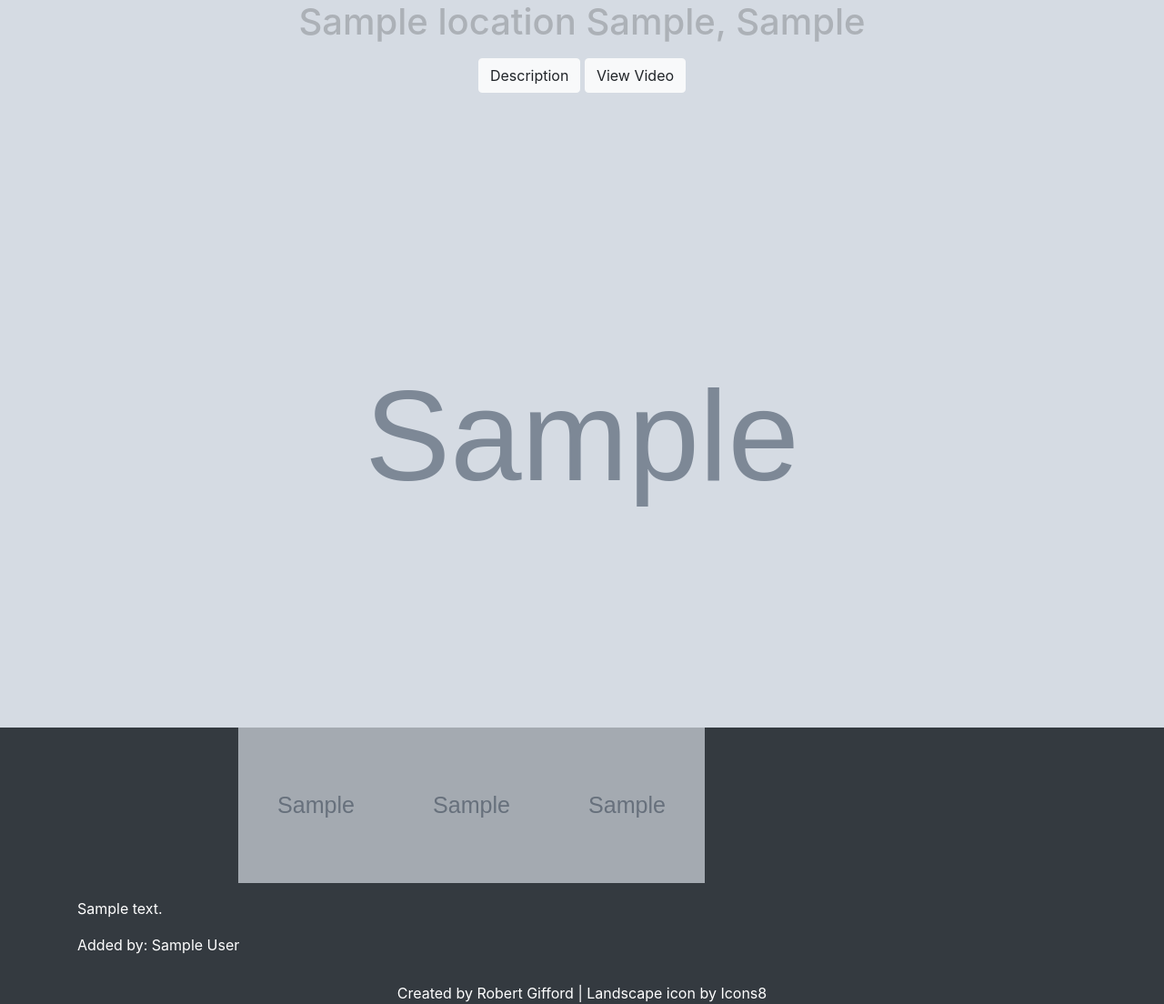
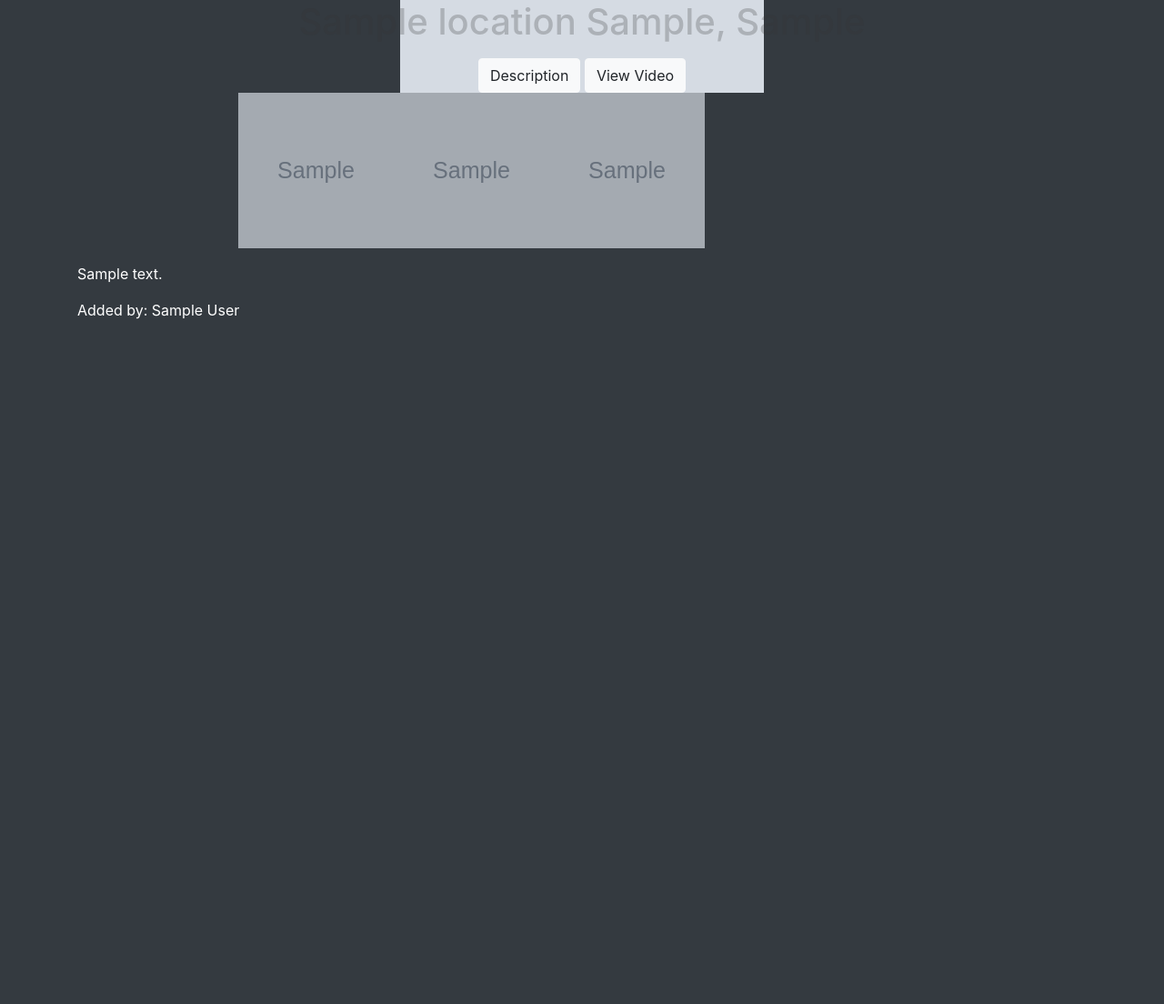
Before and after one commit to BobbyGifford/AncientArchitectureDjango, a Django app: page /locations/1 in a window 1280 px wide. Shown: the part 56-1160 px from the top of the page at 91% size. After the commit the page ends 407 px from the top, so only its background shows below. Run offline with Django 3.2, Linux system fonts and the light colour scheme; tables that the repository leaves empty hold one stand-in row (values such as "Sample post"); grey boxes marked "Sample" are stand-in pictures; some libraries are stand-ins or nearby versions.

Commit message:
changed gallery.

```diff
--- a/AncientArchitecture/static/css/style.css
+++ b/AncientArchitecture/static/css/style.css
@@ -10,9 +10,10 @@
 }
 
 .location-feature {
-    min-height: 100vh;
     position: relative;
     color: rgba(51, 51, 51, 0.5);
+    background-size: cover;
+    width: 100%;
 }
 
 
--- a/templates/base.html
+++ b/templates/base.html
@@ -19,7 +19,7 @@
 
     <title>Lost Ancient Knowledge</title>
 </head>
-<body>
+<body class="bg-dark">
 
 {# Navbar #}
 {% include 'partials/_navbar.html' %}
@@ -29,10 +29,10 @@
 
 {% endblock %}
 
-<footer class="bg-dark text-center text-white">Created by Robert Gifford | <a class="text-white"
-                                                                              href="https://icons8.com/icon/12288/landscape">Landscape
-    icon by Icons8</a>
-</footer>
+{#<footer class="bg-dark text-center text-white">Created by Robert Gifford | <a class="text-white"#}
+{#                                                                              href="https://icons8.com/icon/12288/landscape">Landscape#}
+{#    icon by Icons8</a>#}
+{#</footer>#}
 
 
 <script src="{% static 'js/jquery-3.3.1.min.js' %}"></script>
--- a/templates/locations/location.html
+++ b/templates/locations/location.html
@@ -5,7 +5,7 @@
 {% block content %}
     {% if location.main_image %}
         <div class="location-feature"
-             style="background: url({{ location.main_image.url }}) no-repeat top; background-size: cover;">
+             style="background: url({{ location.main_image.url }}) no-repeat center top;">
     {% else %}
         <div class="feature">
         <div class="overlay">
```
